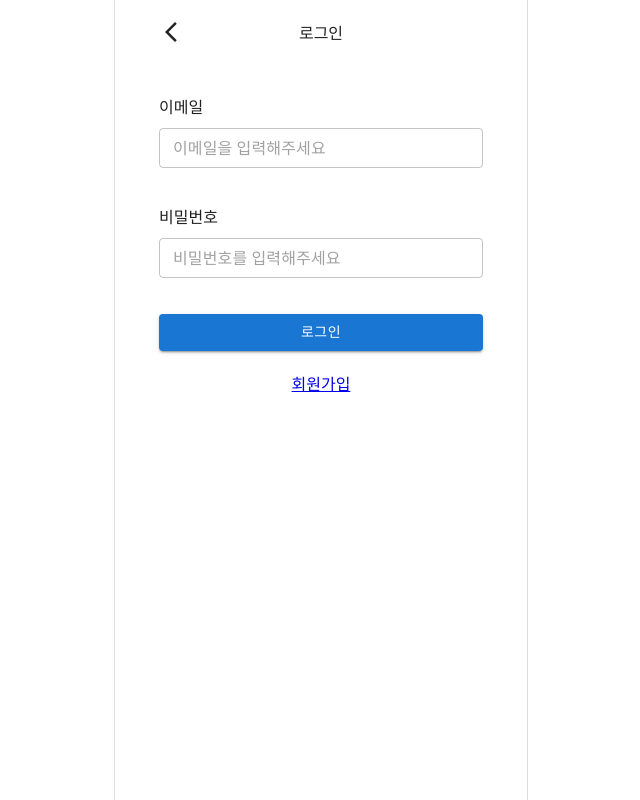
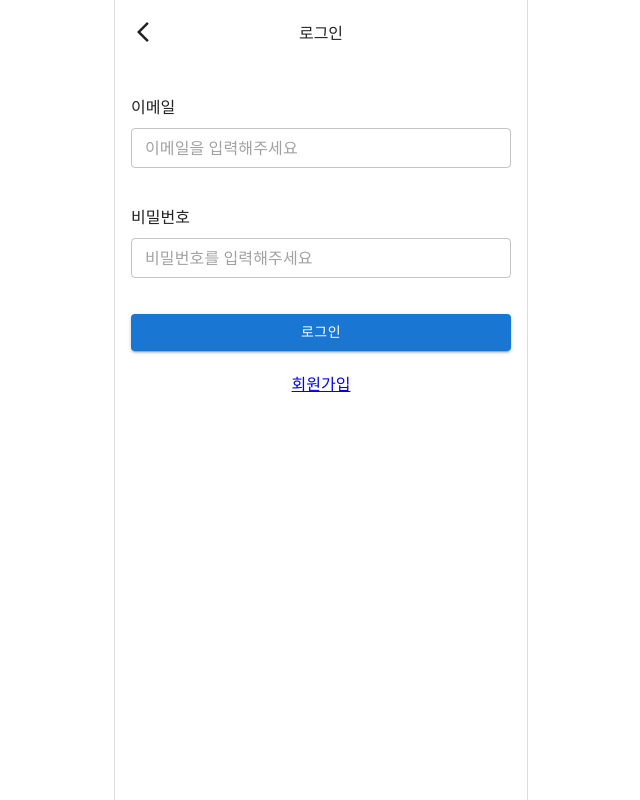
Before and after one commit to gotogether-s/gotogether-s, a Next.js app: page /signin in a window 1280 px wide. Shown: the whole page, without its empty margins (319-959 px from the left). Built offline with nearby package versions, Linux system fonts and the light colour scheme.

Commit message:
#68 design: Fix Layout and NavBar spacing issue

```diff
--- a/components/Layout/index.tsx
+++ b/components/Layout/index.tsx
@@ -49,16 +49,16 @@ const Layout = ({ children }: any) => {
 
   return (
     <>
-      <Container maxWidth="sm" className={style.container}>
+      <Container
+        maxWidth="sm"
+        className={style.container}
+        style={{
+          padding: '0 1.6rem',
+        }}
+      >
         {displayMainNav()}
         {displayTopButton()}
-        <div
-          style={{
-            padding: !pageWithoutNavbar.includes(currentPath) ? 0 : '2rem',
-          }}
-        >
-          {children}
-        </div>
+        <div>{children}</div>
       </Container>
     </>
   )
--- a/components/MainNav/MainNav.module.scss
+++ b/components/MainNav/MainNav.module.scss
@@ -1,6 +1,6 @@
 .nav {
   border-bottom: 1px solid #ddd;
-  padding: 1.5rem 2rem;
+  padding: 1.5rem 0;
   display: flex;
   align-items: center;
   justify-content: space-between;
--- a/components/NavBar/NavBar.module.scss
+++ b/components/NavBar/NavBar.module.scss
@@ -3,7 +3,8 @@
   display: flex;
   flex-direction: column;
   justify-content: center;
-  margin-bottom: 5rem;
+  margin-bottom: 3rem;
+  padding: 2rem 0;
   .icon {
     position: absolute;
     &:hover {
--- a/styles/muiOverride.scss
+++ b/styles/muiOverride.scss
@@ -1,4 +1,4 @@
-.MuiContainer-root {
+.MuiContainer-root.MuiContainer-maxWidthSm {
   padding-left: 0;
   padding-right: 0;
 }
```
